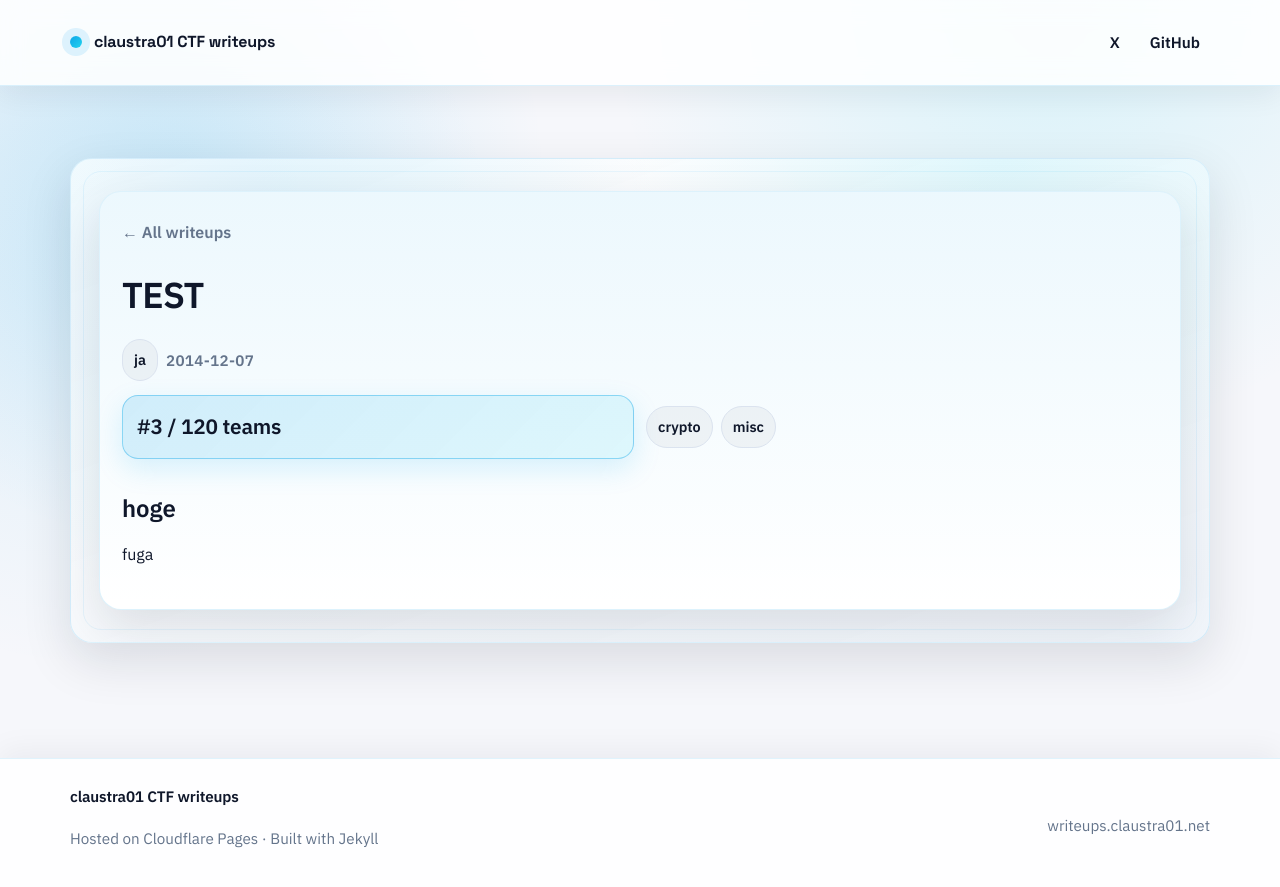
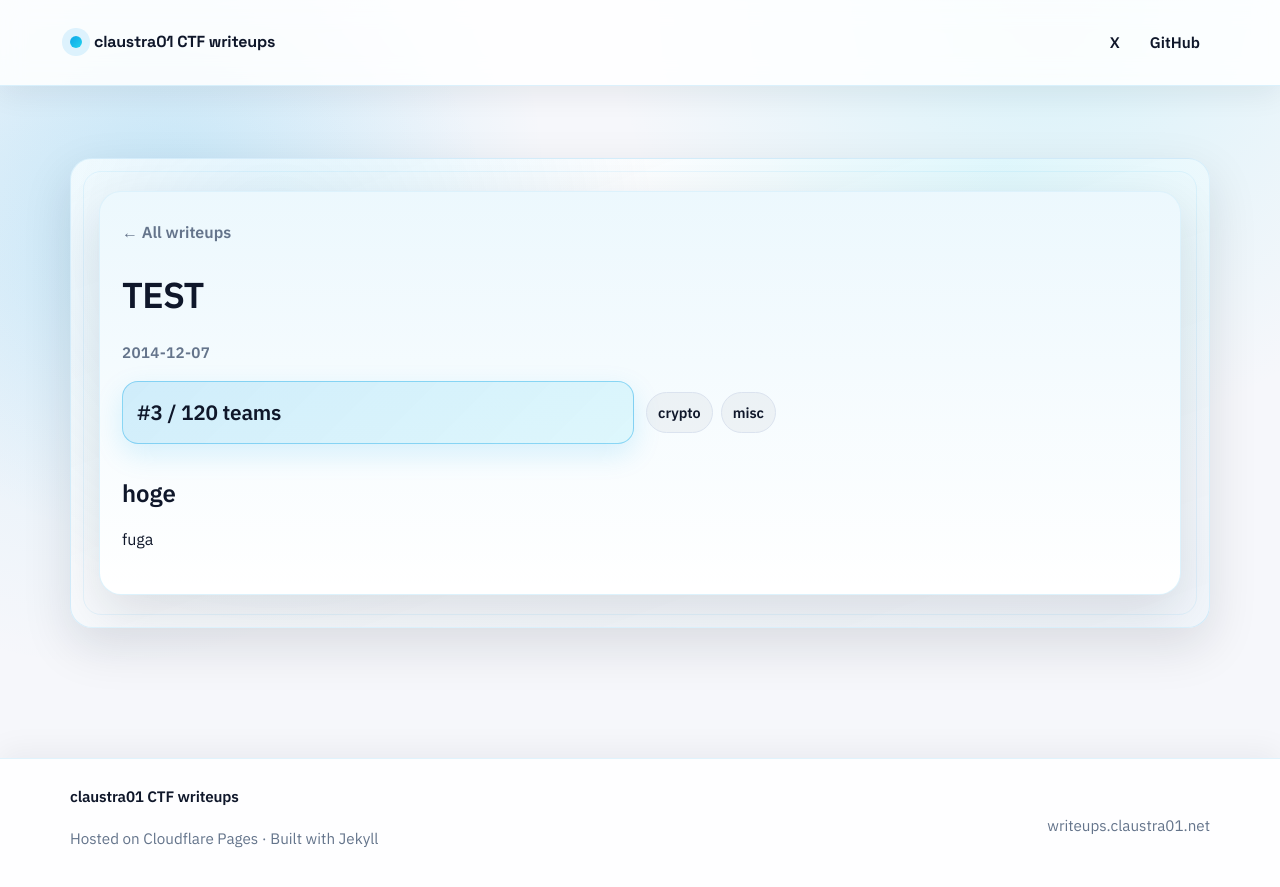
Before and after one commit to claustra01/my-ctf-writeups, a Jekyll site: the page built from _writeups/test.md, in a window 1280 px wide. Shown: the top 887 px of the page. Built offline with Jekyll 4.4.1, drawn with Linux system fonts in a browser that asks for light colours.

Commit message:
chore: remove language

```diff
--- a/_layouts/writeup.html
+++ b/_layouts/writeup.html
@@ -37,7 +37,6 @@
           <header class="writeup-hero">
             <h1>{{ page.title }}</h1>
             <div class="hero-meta">
-              {% if page.language %}<span class="pill ghost">{{ page.language }}</span>{% endif %}
               {% if page.date %}<span class="meta-date">{{ page.date | date: "%Y-%m-%d" }}</span>{% endif %}
             </div>
           </header>
```
